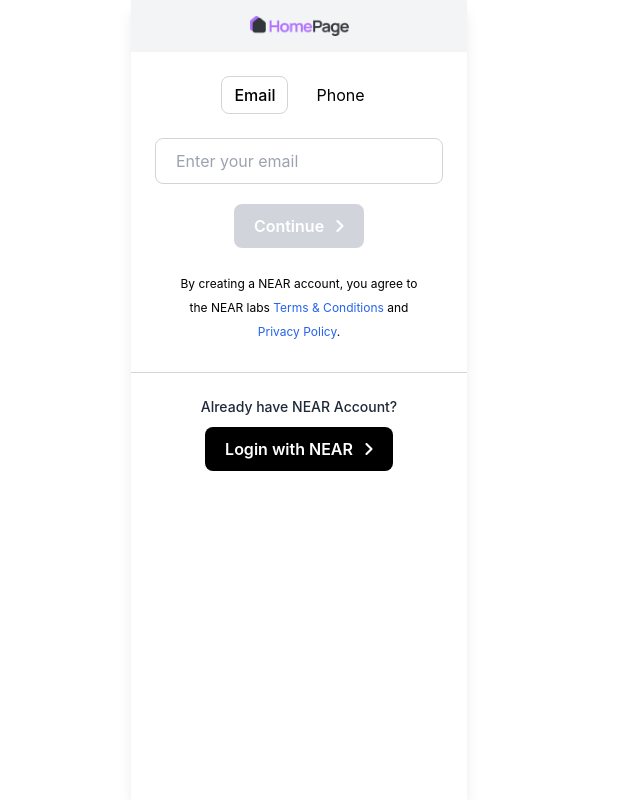
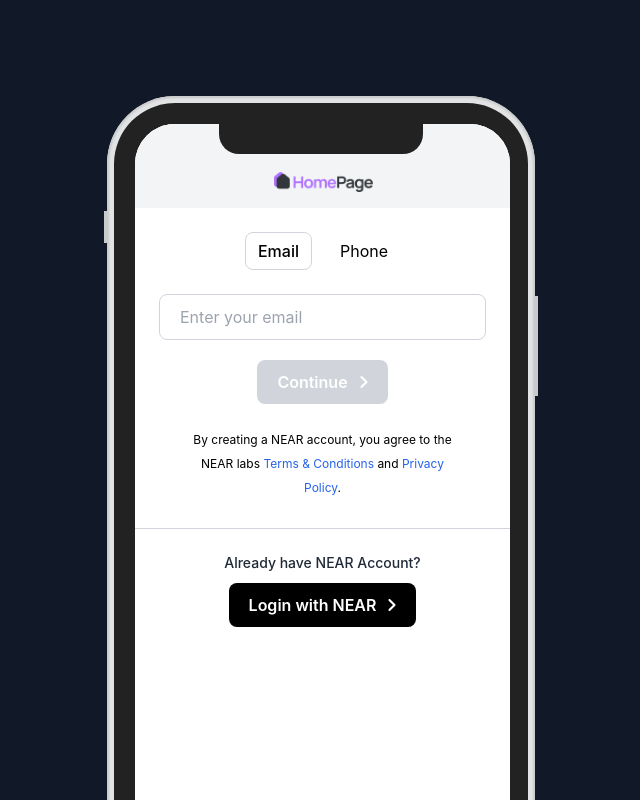
Before and after one commit to jkr86/next-signup-flow, a Next.js app: page / in a window 1280 px wide. Shown: the top 800 px of the page, without its empty margins (341-981 px from the left). Built offline with nearby package versions, Linux system fonts and the light colour scheme.

Commit message:
added device screen

```diff
--- a/components/Layout/index.js
+++ b/components/Layout/index.js
@@ -1,13 +1,20 @@
-import React from 'react';
+import React from "react";
 
 const Layout = ({ children }) => {
-    return <div>
-        <div className='max-w-sm bg-white min-h-screen m-auto'>
-            <main>
-                {children}
-            </main>
-        </div>
+  return (
+    <div className="bg-gray-900 mt-0 pt-20">
+      <div className='max-w-sm min-h-screen m-auto'>
+        <main>
+          <div className='device device-iphone-x'>
+            <div className='device-frame'><div className="device-content overflow-y-auto">{children}</div></div>
+            <div className='device-header' />
+            <div className='device-btns' />
+            <div className='device-power' />
+          </div>
+        </main>
+      </div>
     </div>
+  );
 };
 
 export default Layout;
--- a/features/Register/Header/index.tsx
+++ b/features/Register/Header/index.tsx
@@ -2,7 +2,7 @@
 import Image from 'next/image';
 const Header = ({step}) => {
     return (
-        <div className={`${step === 6 ? "bg-gradient-to-r from-blue-400 to-purple-500 py-8" : "bg-gray-100 py-4"} flex justify-center w-full mb-6`}>
+        <div className={`${step === 6 ? "bg-gradient-to-r from-blue-400 to-purple-500 py-8" : "bg-gray-100 py-4"} flex justify-center w-full mb-6 pt-12`}>
             {step === 1 && <Image width={100} height={20} src="/images/home.png" alt="home" />}
             {step === 2 && <p className="font-semibold text-black">Verification</p>}
             {step === 3 && <p className="font-semibold text-black">Create NEAR account</p>}
--- a/features/Register/index.tsx
+++ b/features/Register/index.tsx
@@ -25,7 +25,7 @@
 
   return (
     <>
-      <div className="max-w-sm bg-white m-auto min-h-screen shadow-lg">
+      <div className="w-full bg-white m-auto min-h-screen">
         {/* Header */}
         <Header step={step} />
         {/* Sections */}
--- a/pages/index.js
+++ b/pages/index.js
@@ -9,9 +9,7 @@
         <link rel='icon' href='/favicon.ico' />
       </Head>
       <Layout>
-        <main className='px-6 bg-white '>
           <Register />
-        </main>
       </Layout>
     </>
   );
--- a/styles/globals.css
+++ b/styles/globals.css
@@ -22,3 +22,71 @@
   height: 40px !important;
   margin: 0 5px;
 }
+/* Device styles below */
+.device {
+  margin: 1rem auto;
+}
+.device-iphone-x {
+  height: 868px;
+  width: 428px;
+}
+.device {
+  position: relative;
+  transform: scale(1);
+  z-index: 1;
+}
+.device, .device::before, .device::after, .device *::before, .device *::after {
+  box-sizing: border-box;
+  display: block;
+}
+.device-iphone-x .device-frame {
+  background: #222;
+  border-radius: 68px;
+  box-shadow: inset 0 0 2px 2px #c8cacb, inset 0 0 0 7px #e2e3e4;
+  height: 868px;
+  padding: 28px;
+  width: 428px;
+}
+.device .device-frame {
+  z-index: 1;
+}
+.device-iphone-x .device-content {
+  border-radius: 40px;
+  height: 812px;
+  width: 375px;
+}
+
+.device .device-content {
+  background-color: #fff;
+  background-position: center center;
+  background-size: cover;
+  object-fit: cover;
+  position: relative;
+}
+.device-iphone-x .device-header {
+  background: #222;
+  border-bottom-left-radius: 20px;
+  border-bottom-right-radius: 20px;
+  height: 30px;
+  left: 50%;
+  margin-left: -102px;
+  position: absolute;
+  top: 28px;
+  width: 204px;
+}
+.device-iphone-x .device-btns {
+  background: #c8cacb;
+  height: 32px;
+  left: -3px;
+  position: absolute;
+  top: 115px;
+  width: 3px;
+}
+.device-iphone-x .device-power {
+  background: #c8cacb;
+  height: 100px;
+  position: absolute;
+  right: -3px;
+  top: 200px;
+  width: 3px;
+}
```
Also changed, not shown: 1 other file (tests, documents, lock files or other folders).
